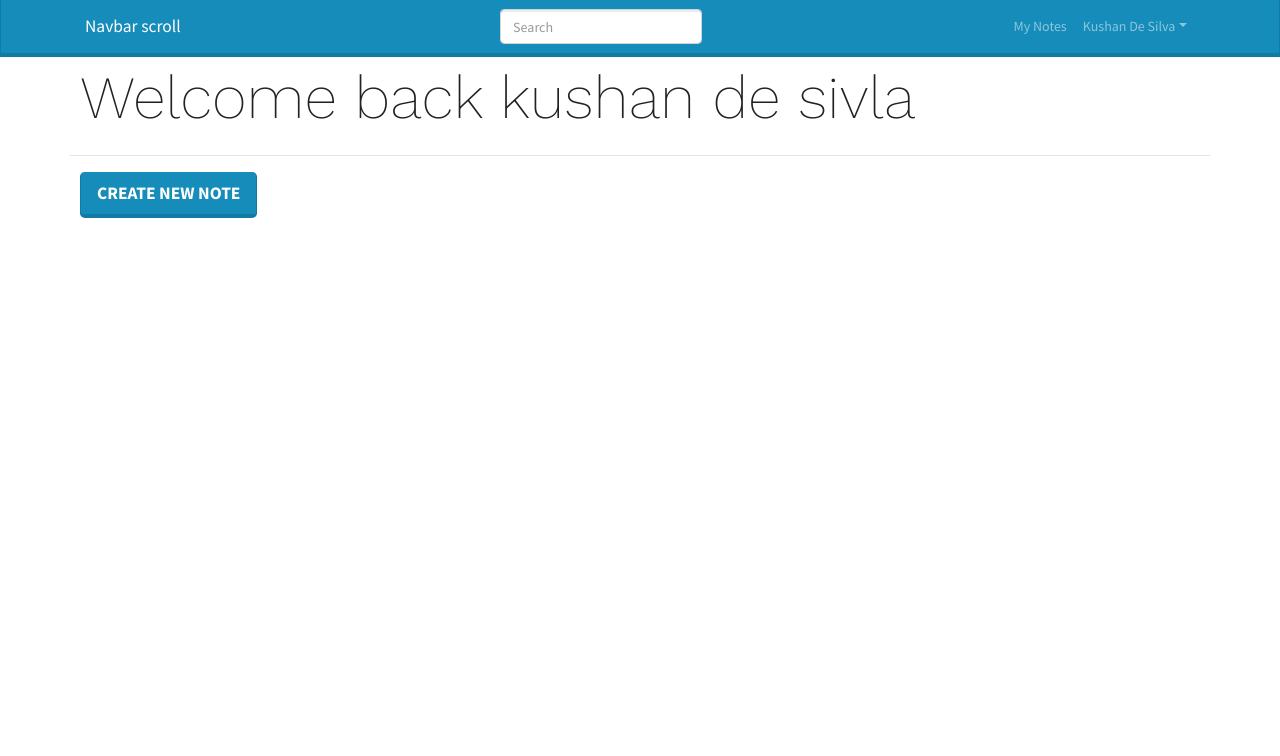
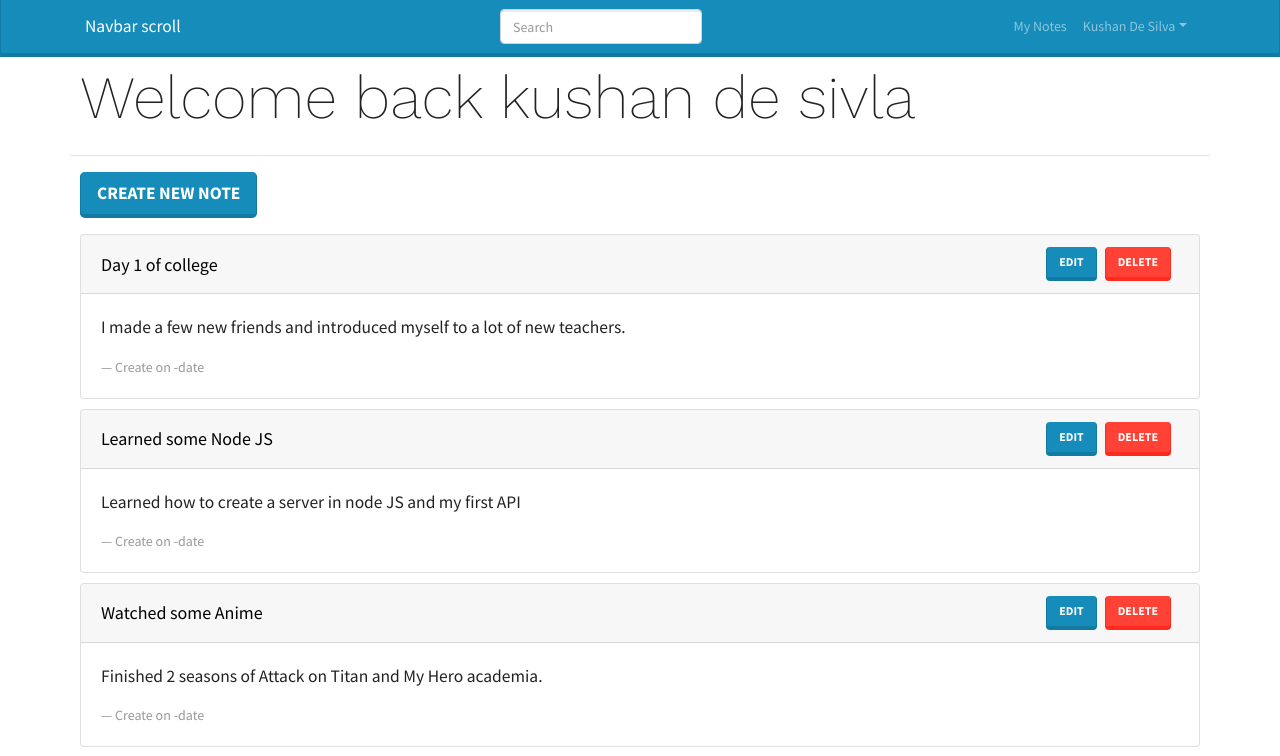
Before and after one commit to kushandesilva59/Notes---MERN, a React (Create React App) app in the folder frontend/: page /mynotes in a window 1280 px wide. Shown: the top 756 px of the page. Built offline with nearby package versions, Linux system fonts and the light colour scheme.

Commit message:
inseert dummy data to mynotes

```diff
--- a/frontend/src/components/MyNotes/MyNotes.js
+++ b/frontend/src/components/MyNotes/MyNotes.js
@@ -1,14 +1,72 @@
-import React from 'react'
-import MainScreen from '../MainScreen'
-import { Button } from 'react-bootstrap'
-import {Link} from 'react-router-dom'
+import React, { useEffect } from "react";
+import MainScreen from "../MainScreen";
+import { Button, Card } from "react-bootstrap";
+import { Link } from "react-router-dom";
+import  notes  from "../../data/notes.js";
 
 const MyNotes = () => {
-  return <MainScreen title='Welcome back kushan de sivla'>
-    <Link to='createnote'>
-        <Button style={{marginLeft:10,marginBottom:6}} size='lg'>Create New NOte</Button>
-    </Link>
-  </MainScreen>
-}
 
-export default MyNotes
+
+  useEffect(()=>{
+    console.log(notes)
+  })
+
+  const deleteHandler = (id) => {
+    if(window.confirm("Are you sure?")){
+
+    }
+
+  }
+
+  return (
+    <MainScreen title="Welcome back kushan de sivla">
+      <Link to="createnote">
+        <Button style={{ marginLeft: 10, marginBottom: 6 }} size="lg">
+          Create New Note
+        </Button>
+      </Link>
+      {notes.map((note) => (
+        <Card style={{ margin: 10 }}>
+          <Card.Header style={{ display: "flex" }}>
+            <span
+              style={{
+                color: "black",
+                textDecoration: "none",
+                flex: 1,
+                cursor: "pointer",
+                alignSelf: "center",
+                fontSize: 18,
+              }}
+            >
+              {note.title}
+            </span>
+
+            <div>
+              <Button href={`/note/${note._id}`}>Edit</Button>
+              <Button
+                variant="danger"
+                className="mx-2"
+                onClick={() => deleteHandler(note._id)}
+              >
+                Delete
+              </Button>
+            </div>
+          </Card.Header>
+
+          <Card.Body>
+            <blockquote className="blockquote mb-0">
+              <p>
+               {note.content}
+              </p>
+              <footer className="blockquote-footer">
+                  Create on -date
+              </footer>
+            </blockquote>
+          </Card.Body>
+        </Card>
+      ))}
+    </MainScreen>
+  );
+};
+
+export default MyNotes;
--- /dev/null
+++ b/frontend/src/data/notes.js
@@ -0,0 +1,30 @@
+const notes = [
+  {
+    _id: "1",
+    title: "Day 1 of college",
+    content:
+      "I made a few new friends and introduced myself to a lot of new teachers.",
+    category: "College",
+  },
+  {
+    _id: "2",
+    title: "Learned some Node JS",
+    content: "Learned how to create a server in node JS and my first API",
+    category: "Learning",
+  },
+  {
+    _id: "3",
+    title: "Watched some Anime",
+    content: "Finished 2 seasons of Attack on Titan and My Hero academia.",
+    category: "Entertainment",
+  },
+  {
+    _id: 4,
+    title: "Started React JS",
+    content:
+      "Made my first App in React JS, feels awesome to learn something new. I aim to be a full stack dev someday",
+    category: "Learning",
+  },
+];
+
+module.exports = notes;
```
